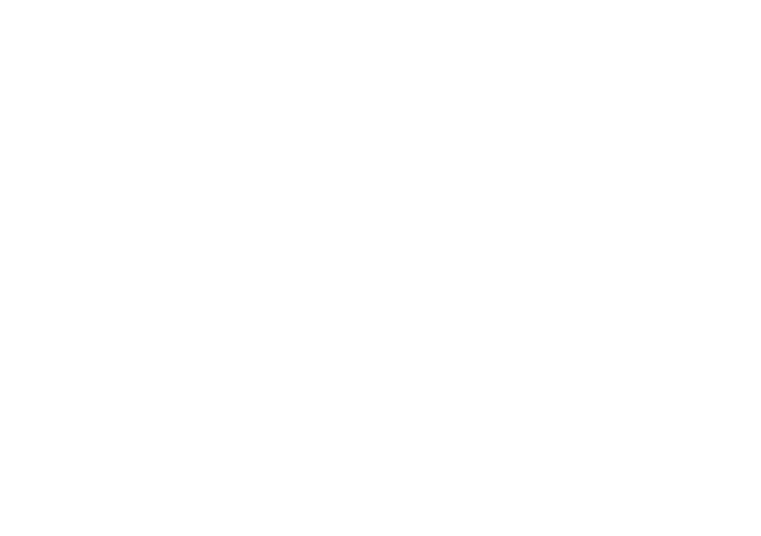
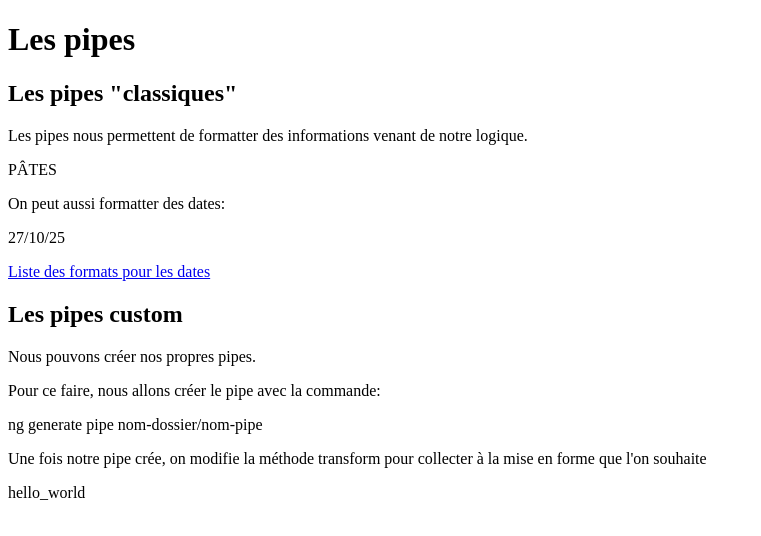
Before and after one commit to RobinPBstorm/TF-dev-net-cloud-angular, an Angular app: page /demo/demo3 in a window 1280 px wide. Before the commit this address led to /. Shown: the top 536 px of the page, without its empty margins (0-761 px from the left). Built offline with nearby package versions, Linux system fonts and the light colour scheme.

Commit message:
Les pipes

```diff
--- a/src/app/app.routes.ts
+++ b/src/app/app.routes.ts
@@ -2,6 +2,8 @@
 import { Home } from './features/home/home';
 import { Demo1 } from './features/demo/pages/demo1/demo1';
 import { Demo2 } from './features/demo/pages/demo2/demo2';
+import { Demo3 } from './features/demo/pages/demo3/demo3';
+import { Exo1 } from './features/exo/pages/exo1/exo1';
 
 export const routes: Routes = [
     {
@@ -25,4 +27,15 @@
         component: Demo2,
         title: 'Les bindings'
     },
+    {
+        path: 'demo/demo3',
+        component: Demo3,
+        title: 'Les pipes'
+    },
+    // Les exos
+    {
+        path: 'exo/exo1',
+        component: Exo1,
+        title: 'Le chronomètre'
+    }
 ];
--- /dev/null
+++ b/src/app/features/demo/pages/demo3/demo3.html
@@ -0,0 +1,18 @@
+<h1>Les pipes</h1>
+<section>
+    <h2>Les pipes "classiques"</h2>
+    <p>Les pipes nous permettent de formatter des informations venant de notre logique.</p>
+    <p>{{ menu | uppercase }}</p>
+
+    <p>On peut aussi formatter des dates:</p>
+    <p>{{ today | date: 'd/M/yy' }}</p>
+    <a href="https://angular.dev/api/common/DatePipe">Liste des formats pour les dates</a>
+</section>
+<section>
+    <h2>Les pipes custom</h2>
+    <p>Nous pouvons créer nos propres pipes.</p>
+    <p>Pour ce faire, nous allons créer le pipe avec la commande:</p>
+    <p>ng generate pipe nom-dossier/nom-pipe</p>
+    <p>Une fois notre pipe crée, on modifie la méthode transform pour collecter à la mise en forme que l'on souhaite</p>
+    <p>{{ maVariable | snakeCase }}</p>
+</section>
--- /dev/null
+++ b/src/app/features/demo/pages/demo3/demo3.ts
@@ -0,0 +1,17 @@
+import { DatePipe, UpperCasePipe } from '@angular/common';
+import { Component } from '@angular/core';
+import { SnakeCasePipe } from '../../pipes/snake-case-pipe';
+
+@Component({
+  selector: 'app-demo3',
+  imports: [ UpperCasePipe, DatePipe, SnakeCasePipe ],
+  templateUrl: './demo3.html',
+  styleUrl: './demo3.scss',
+})
+export class Demo3 {
+  menu: string = 'pâtes';
+
+  today: Date = new Date();
+
+  maVariable: string = 'Hello world';
+}
--- /dev/null
+++ b/src/app/features/demo/pipes/snake-case-pipe.ts
@@ -0,0 +1,20 @@
+import { Pipe, PipeTransform } from '@angular/core';
+
+@Pipe({
+  name: 'snakeCase'
+})
+export class SnakeCasePipe implements PipeTransform {
+
+  /**
+   * Cette méthode est employée par notre pipe pour changer l'affichage de la valeur
+   *
+   * @param value La valeur qu'il va recevoir /!\ il faudra faire correpondre les types
+   * @param args Les arguments supplémentaire qu'on souhaite passer à notre pipe (exemple: formattage date)
+   * @returns La valeur transformée par notre pipe /!\ gérer le type de retour
+   */
+  transform(value: string, ...args: unknown[]): string {
+    value = value.toLowerCase().replaceAll(' ','_');
+    return value;
+  }
+
+}
--- /dev/null
+++ b/src/app/features/exo/pages/exo1/exo1.html
@@ -0,0 +1,22 @@
+<h1>Le chronomètre</h1>
+<section>
+    <h2>Énoncé</h2>
+    <p>Mettre en place un chronomètre</p>
+    <p>avec 3 Boutons (actif/inactif en fonction des besoins):</p>
+    <ul>
+        <li>Start (sera inactif quand le chrono sera en marche)</li>
+        <li>Pause (inactif quan le temp est en pause)</li>
+        <li>Reset (remet à zero et met en pause)</li>
+    </ul>
+    <p>Affichage du temp comme “xx minutes xx secondes”</p>
+    <p>Astuce : cherchez du côté de setInterval() et du string Interpolation de Typescript</p>
+
+</section>
+<section>
+    <h2>Zone de l'exercice:</h2>
+    <p>{{ secondeTotal | chronoFormat }}</p>
+
+    <button [disabled]="isChronoRunning" (click)="StartStop()">Start</button>
+    <button [disabled]="!isChronoRunning" (click)="StartStop()">Pause</button>
+    <button [disabled]="isChronoRunning" (click)="Reset()">Reset</button>
+</section>
--- /dev/null
+++ b/src/app/features/exo/pages/exo1/exo1.ts
@@ -0,0 +1,43 @@
+import { Component } from '@angular/core';
+import { ChronoFormatPipe } from '../../pipes/chrono-format-pipe';
+
+@Component({
+  selector: 'app-exo1',
+  imports: [ ChronoFormatPipe ],
+  templateUrl: './exo1.html',
+  styleUrl: './exo1.scss',
+})
+export class Exo1 {
+  secondeTotal: number = 0;
+
+  chronoInterval: number = 0;
+
+  isChronoRunning: boolean = false;
+
+  /**
+   * Lance le chrono s'il est stoppé
+   * Et le met s'il est en train de fonctionner
+   *
+   * Le boolean isChronoRunning est modifié dans le processus
+   *
+   * Merci Jean-Baptiste
+   */
+  StartStop(): void {
+    this.isChronoRunning = !this.isChronoRunning;
+
+    if (this.isChronoRunning) {
+      this.chronoInterval = setInterval(() => {
+        this.secondeTotal ++;
+      }, 1000);
+    } else {
+      clearInterval(this.chronoInterval);
+    }
+  }
+
+  /**
+   * Remet à zero le nombre total de seconde
+   */
+  Reset(): void {
+    this.secondeTotal = 0;
+  }
+}
--- /dev/null
+++ b/src/app/features/exo/pipes/chrono-format-pipe.ts
@@ -0,0 +1,24 @@
+import { Pipe, PipeTransform } from '@angular/core';
+
+@Pipe({
+  name: 'chronoFormat'
+})
+export class ChronoFormatPipe implements PipeTransform {
+
+  /**
+   * Transformer un nombre brut de seconde en "xx minutes xx secondes"
+   *
+   * @param value nombre total de seconde en entrée
+   * @param args
+   * @returns temps formatté
+   */
+  transform(value: number, ...args: unknown[]): string {
+
+    let minutes = Math.floor(value / 60);
+    let secondes = value % 60;
+
+
+    return `${(minutes < 10 ? '0' + minutes: minutes)} minutes ${(secondes < 10 ? '0' + secondes : secondes)} secondes`;
+  }
+
+}
```
Also changed, not shown: src/app/features/demo/pages/demo3/demo3.scss (added), src/app/features/exo/pages/exo1/exo1.scss (added).
